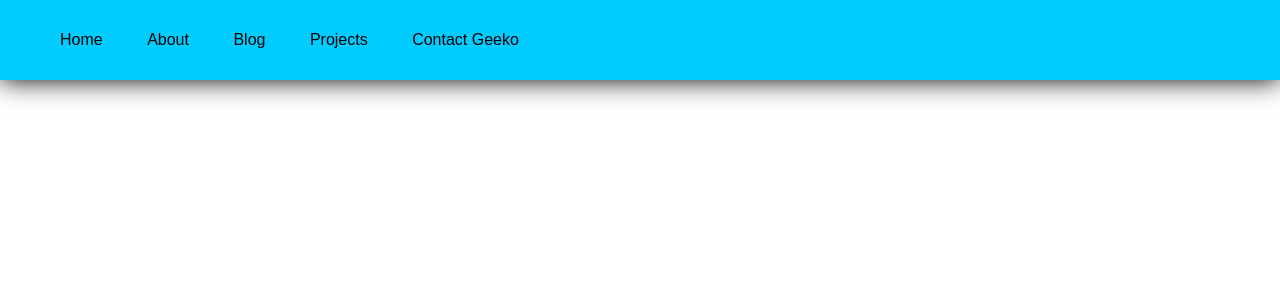
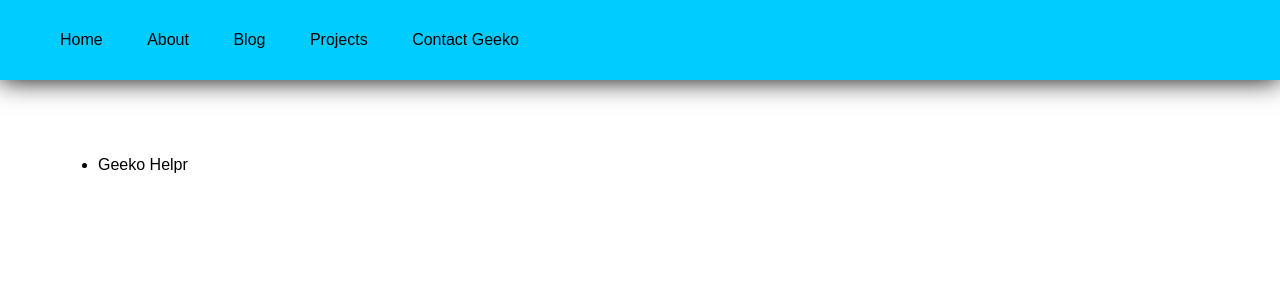
Before and after one commit to Geeko/geeko.github.io, a Jekyll site: the page built from projects/index.html, in a window 1280 px wide. Shown: the top 300 px of the page. Built offline with Jekyll 4.4.1, drawn with Linux system fonts in a browser that asks for light colours.

Commit message:
Update index.html

```diff
--- a/projects/index.html
+++ b/projects/index.html
@@ -3,4 +3,5 @@ layout: default
 title: Geeko Project Page
 ---
 <ul>
+  <li><a href="/projects/geekoHelpr">Geeko Helpr</a></li>
 <ul>
```
